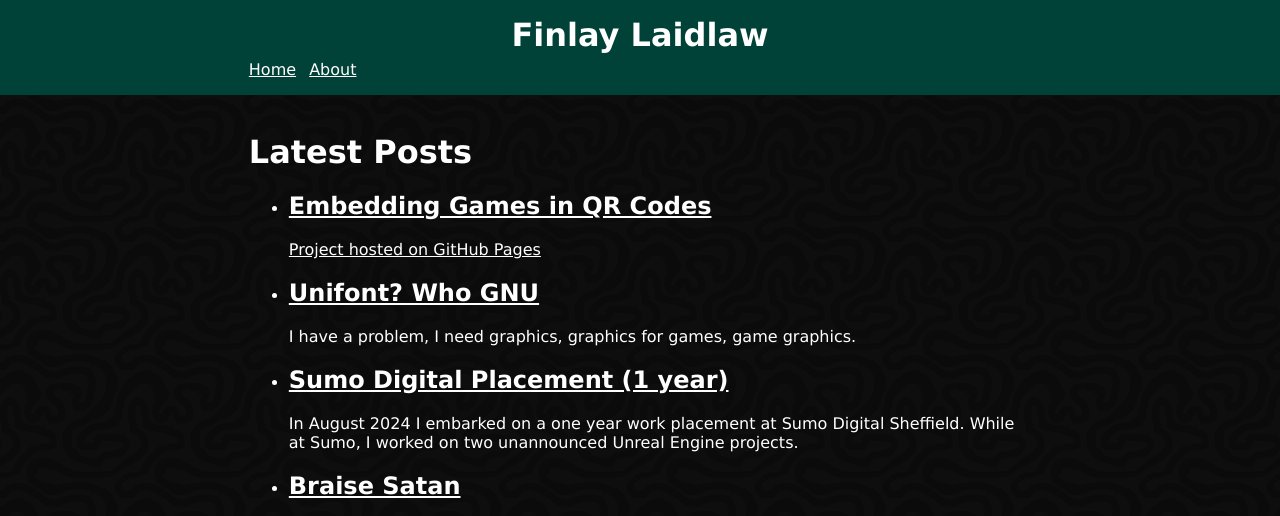
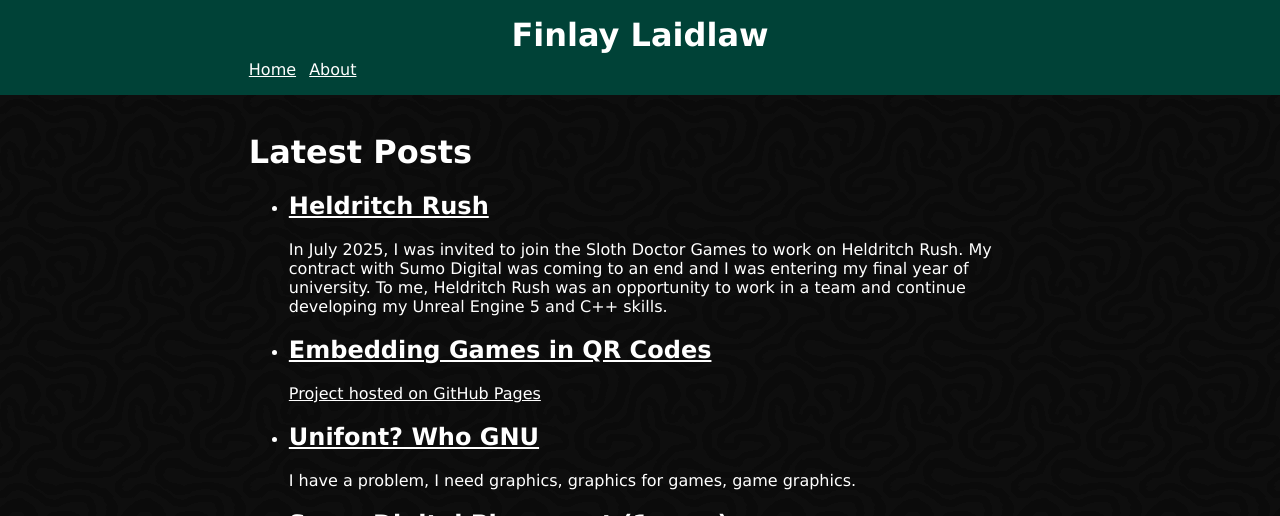
Before and after one commit to CyborgCabbage/cyborgcabbage.github.io, a Jekyll site: the page built from blog.html, in a window 1280 px wide, cut to the strip 0-516 px from the top of the page. Built offline with Jekyll 4.4.1, drawn with Linux system fonts in a browser that asks for light colours.

Commit message:
Working on Heldritch Rush article

```diff
--- a/_posts/project/2026-06-01-heldritch-rush.md
+++ b/_posts/project/2026-06-01-heldritch-rush.md
@@ -1,13 +1,44 @@
 ---
 layout: post
 title: Heldritch Rush
-published: false
+tag: highlight
+image: /assets/images/thumb_heldritch.png
 ---
 
-Joined project
-Spline and rail events
-Weapons system
+In July 2025, I was invited to join the Sloth Doctor Games to work on Heldritch Rush. My contract with Sumo Digital was coming to an end and I was entering my final year of university. To me, Heldritch Rush was an opportunity to work in a team and continue developing my Unreal Engine 5 and C++ skills.
+
+Heldritch Rush is a top-down on-rails shooter. It had been a successful [DARE](https://www.abertay.ac.uk/academic-faculties-and-graduate-school/faculty-of-design-informatics-and-business/dare-academy/) game, and now Sloth Doctor Games were rebuilding it and expanding its scope for a commercial release.
+
+For more information about the game see [the Steam page](https://store.steampowered.com/app/5035910/Heldritch_Rush/)
+
+I parted ways with the project in September 2026, so I'm writing the article as an account of the technical work I did while working on it.
+
+## Spline Rail System
+
+The first system I developed for the game was a spline base movement. My work was based on a prototype by [Charlie Wake](https://www.linkedin.com/in/charlie-wake-6338142bb/), I rebuilt it from the ground up.
+
+The requirements were roughly as follows:
+- The designer must be able to control the players path through the level
+- The designer must be able to specify where "events" happen as the player progresses through the level
+- It must be possible for the player to take multiple paths
+
+("Events" refers to camera changes, enemy spawning for example)
+
+Taking advantage of the built-in spline component in Unreal was a given, but it only provides foundational spline editing functionality.
+We must consider how to make the player move along the spline, I think there are two methods:
+- manipulating the players position directly to slide them along.
+- using pathfinding to navigate from point to point.
+
+The method used in the original Heldritch Rush DARE game was
+
+## Weapons System
+
+## Level Visibility
+
 Room cutout
 Hiding floors
+
+## Input and User Interface
+
 Common UI
 Input rebinding
--- a/_sass/main.scss
+++ b/_sass/main.scss
@@ -86,6 +86,16 @@ nav > a {
   gap: 0.6rem;
 }
 
+@media screen and (width < 820px) {
+  .box {
+    flex-direction: column;
+    align-items: center;
+  }
+  .entry {
+    flex: auto;
+  }
+}
+
 .inline-image {
   width: 100%;
   display: block;
@@ -103,16 +113,6 @@ nav > a {
   color: lightgrey;
 }
 
-@media screen and (width < 820px) {
-  .box {
-    flex-direction: column;
-    align-items: center;
-  }
-  .entry {
-    flex: auto;
-  }
-}
-
 div.email > span:nth-child(even) {
 	display: none;
 }
--- a/index.html
+++ b/index.html
@@ -4,7 +4,7 @@ title: Home
 ---
 <div class="box">
   {% assign posts = site.posts | where_exp: "item", "item.tags contains 'highlight'" %}
-  {% for post in posts limit:3 %}
+  {% for post in posts limit:4 %}
   <div class="entry"><a href="{{ post.url }}"><img src="{{ post.image }}" width=240 height=160></img><h2>{{ post.title }}<h2></a></div>
   {% endfor %}
 </div>
```
Also changed, not shown: assets/images/thumb_heldritch.png (added).
